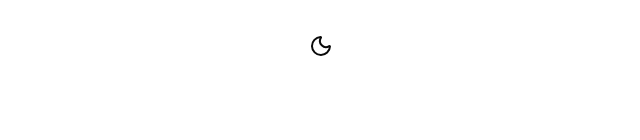
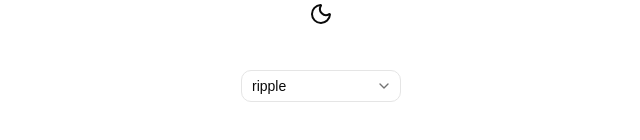
Before and after one commit to licheff/dark-mode-switch, a React (Vite) app: page / in a window 1280 px wide. Shown: the part 354-494 px from the top of the page, without its empty margins (319-959 px from the left). Built offline with nearby package versions, Linux system fonts and the light colour scheme.

Commit message:
feat: add variant selector to demo page using shadcn Select

```diff
--- a/src/App.tsx
+++ b/src/App.tsx
@@ -1,9 +1,42 @@
+import { useState } from 'react'
+import type { ComponentType } from 'react'
 import { ThemeToggleRipple } from './components/ThemeToggleRipple'
+import { ThemeToggleBulb } from './components/ThemeToggleBulb'
+import {
+  Select,
+  SelectContent,
+  SelectItem,
+  SelectTrigger,
+  SelectValue,
+} from './components/ui/select'
+
+type VariantKey = 'ripple' | 'bulb'
+
+// Add new variants here — the Select and registry update automatically.
+const variants: Record<VariantKey, { label: string; component: ComponentType<{ size?: 'sm' | 'md' | 'lg'; className?: string }> }> = {
+  ripple: { label: 'Ripple', component: ThemeToggleRipple },
+  bulb:   { label: 'Bulb',   component: ThemeToggleBulb },
+}
 
 export default function App() {
+  const [activeVariant, setActiveVariant] = useState<VariantKey>('ripple')
+  const { component: ActiveToggle } = variants[activeVariant]
+
   return (
-    <div className="min-h-screen bg-white dark:bg-zinc-900 flex items-center justify-center">
-      <ThemeToggleRipple size="lg" />
+    <div className="min-h-screen bg-white dark:bg-zinc-900 flex flex-col items-center justify-center gap-8">
+      <ActiveToggle size="lg" />
+      <Select value={activeVariant} onValueChange={(v) => setActiveVariant(v as VariantKey)}>
+        <SelectTrigger className="w-40">
+          <SelectValue placeholder="Variant" />
+        </SelectTrigger>
+        <SelectContent>
+          {(Object.entries(variants) as [VariantKey, { label: string; component: unknown }][]).map(
+            ([key, { label }]) => (
+              <SelectItem key={key} value={key}>{label}</SelectItem>
+            )
+          )}
+        </SelectContent>
+      </Select>
     </div>
   )
 }
```
